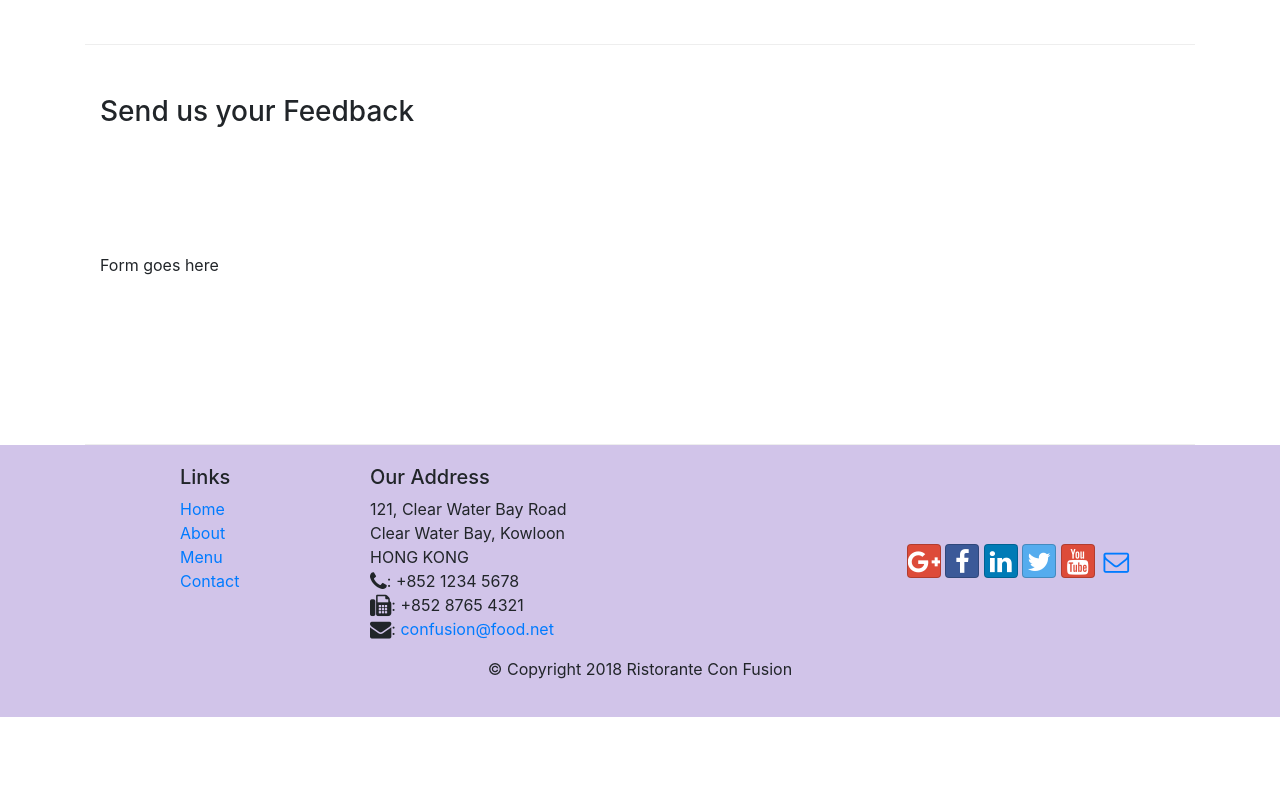
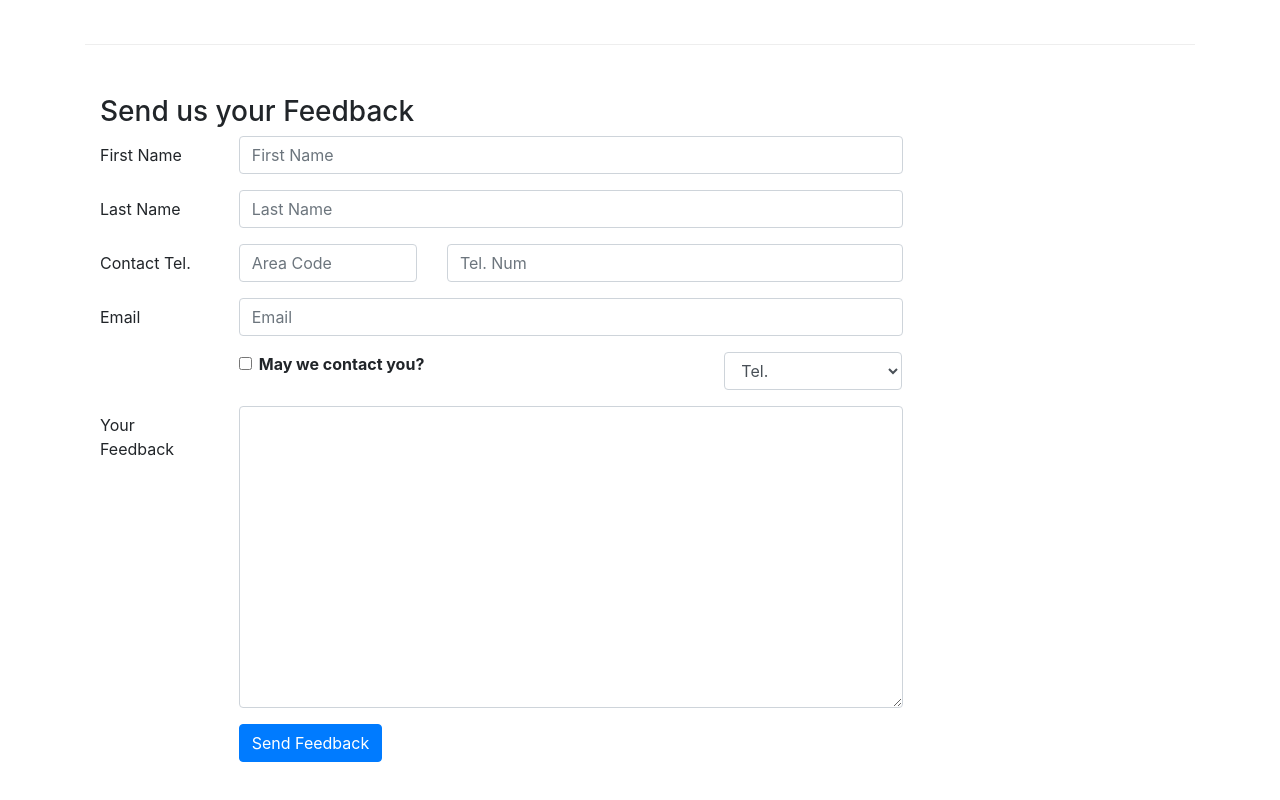
Before and after one commit to gabe-bertero/bootstrap_learning, a website: page contactus.html in a window 1280 px wide. Shown: the part 820-1620 px from the top of the page. Before the commit the page ends 1537 px from the top, so only its background shows below. Drawn offline with nearby package versions, Linux system fonts and the light colour scheme.

Commit message:
Created contactus form 1

```diff
--- a/contactus.html
+++ b/contactus.html
@@ -92,7 +92,64 @@
               <h3>Send us your Feedback</h3>
            </div>
             <div class="col-12 col-md-9">
-                Form goes here
+                <form>
+                    <div class="form-group row">
+                        <label for="firstname" class="col-md-2 col-form-label">First Name</label>
+                        <div class="col-md-10">
+                            <input type="text" class="form-control" id="firstname" name="firstname" placeholder="First Name"></input>
+                        </div>
+                    </div>
+                    <div class="form-group row">
+                        <label for="lastname" class="col-md-2 col-form-label">Last Name</label>
+                        <div class="col-md-10">
+                            <input type="text" class="form-control" id="lastname" name="lastname" placeholder="Last Name"></input>
+                        </div>
+                    </div>
+                    <div class="form-group row">
+                        <label for="telnum" class="col-12 col-md-2 col-form-label">Contact Tel.</label>
+                        <div class="col-5 col-md-3">
+                            <input type="tel" class="form-control" id="areacode" name="areacode" placeholder="Area Code"></input>
+                        </div>
+                        <div class="col-7 col-md-7">
+                            <input type="tel" class="form-control" id="telnum" name="telnum" placeholder="Tel. Num"></input>
+                        </div>
+                    </div>
+                    <div class="form-group row">
+                        <label for="emailid" class="col-md-2 col-form-label">Email</label>
+                        <div class="col-md-10">
+                            <input type="email" class="form-control" id="emailid" name="emailid" placeholder="Email"></input>
+                        </div>
+                    </div>
+                    <div class="form-group row">
+                        <div class="col-md-6 offset-md-2">
+                            <div class="form-check">
+                                <input type="checkbox" class="form-check-input" name="approve" id="approve" value="">
+                                <label class="form-check-label" for="approve">
+                                    <strong>May we contact you?</strong>
+                                </label>
+                            </div>
+                        </div>
+                        <div class="col-md-3 offset-md-1">
+                            <select class="form-control">
+                                <option>Tel.</option>
+                                <option>Email</option>
+                            </select>
+                        </div>
+                    </div>
+                    <div class="form-group row">
+                        <label for="feedback" class="col-md-2 col-form-label">Your Feedback</label>
+                        <div class="col-md-10">
+                            <textarea class="form-control" id="feedback" name="feedback" rows="12"></textarea>
+                        </div>
+                    </div>
+                    <div class="form-group row">
+                        <div class="offset-md-2 col-md-10">
+                            <button type="submit" class="btn btn-primary">
+                                Send Feedback
+                            </button>
+                        </div>
+                    </div>
+                </form>
             </div>
              <div class="col-12 col-md">
             </div>
```
